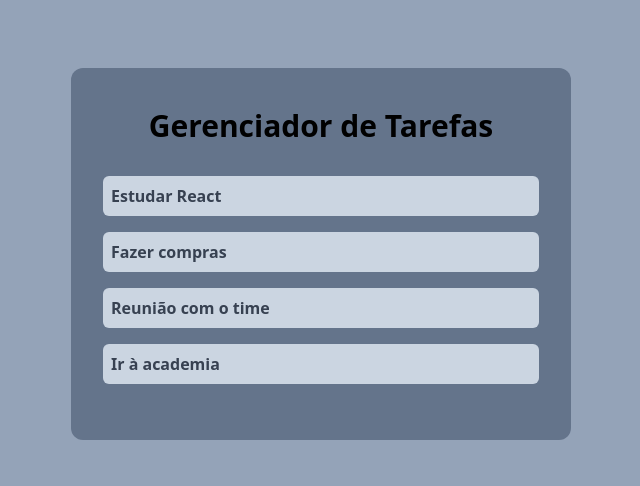
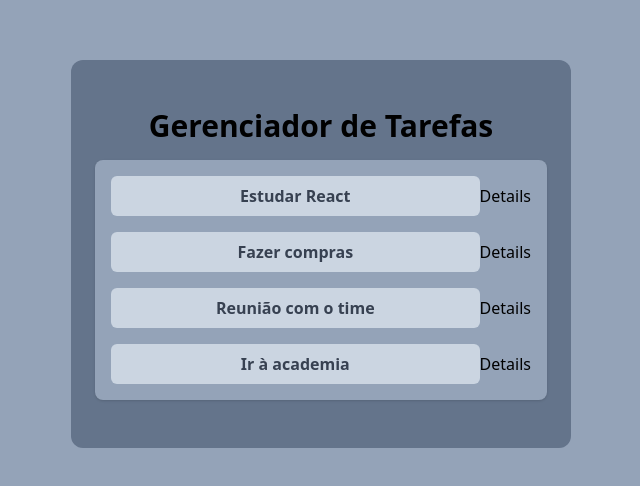
Before and after one commit to Carecsnay/Lista-de-Tarefa-ReactJS-com-Persistencia, a React (Vite) app: page / in a window 1280 px wide. Shown: the part 146-632 px from the top of the page, without its empty margins (319-959 px from the left). Built offline with nearby package versions, Linux system fonts and the light colour scheme.

Commit message:
feat: add new components

```diff
--- a/src/App.jsx
+++ b/src/App.jsx
@@ -30,7 +30,7 @@ function App() {
     ]);
     return (
         <div className="w-screen h-screen bg-slate-400 flex items-center justify-center flex-col p-6">
-            <div className="w-[500px] bg-slate-500 py-10 p-4 rounded-xl">
+            <div className="w-[500px] bg-slate-500 py-12 px-6 rounded-xl">
                 <h1 className="text-3xl text-black font-bold text-center pb-4">Gerenciador de Tarefas</h1>
                 <Tasks tasks={tasks} />
             </div>
--- a/src/components/Tasks.jsx
+++ b/src/components/Tasks.jsx
@@ -1,11 +1,13 @@
 function Tasks(props) {
     return (
         <div>
-            <ul>
+            <ul className="space-y-4 shadow p-4 bg-slate-400 rounded-lg">
                 {props.tasks.map((tasks) => (
-                    <li className="bg-slate-300 text-gray-700 p-2 rounded-md m-4 font-semibold" key={tasks.id}>
-                        {" "}
-                        {tasks.title}
+                    <li className="flex" key={tasks.id}>
+                        <button className="bg-slate-300 text-gray-700 p-2 rounded-md font-semibold w-full">
+                            {tasks.title}
+                        </button>
+                        <button>Details</button>
                     </li>
                 ))}
             </ul>
```
